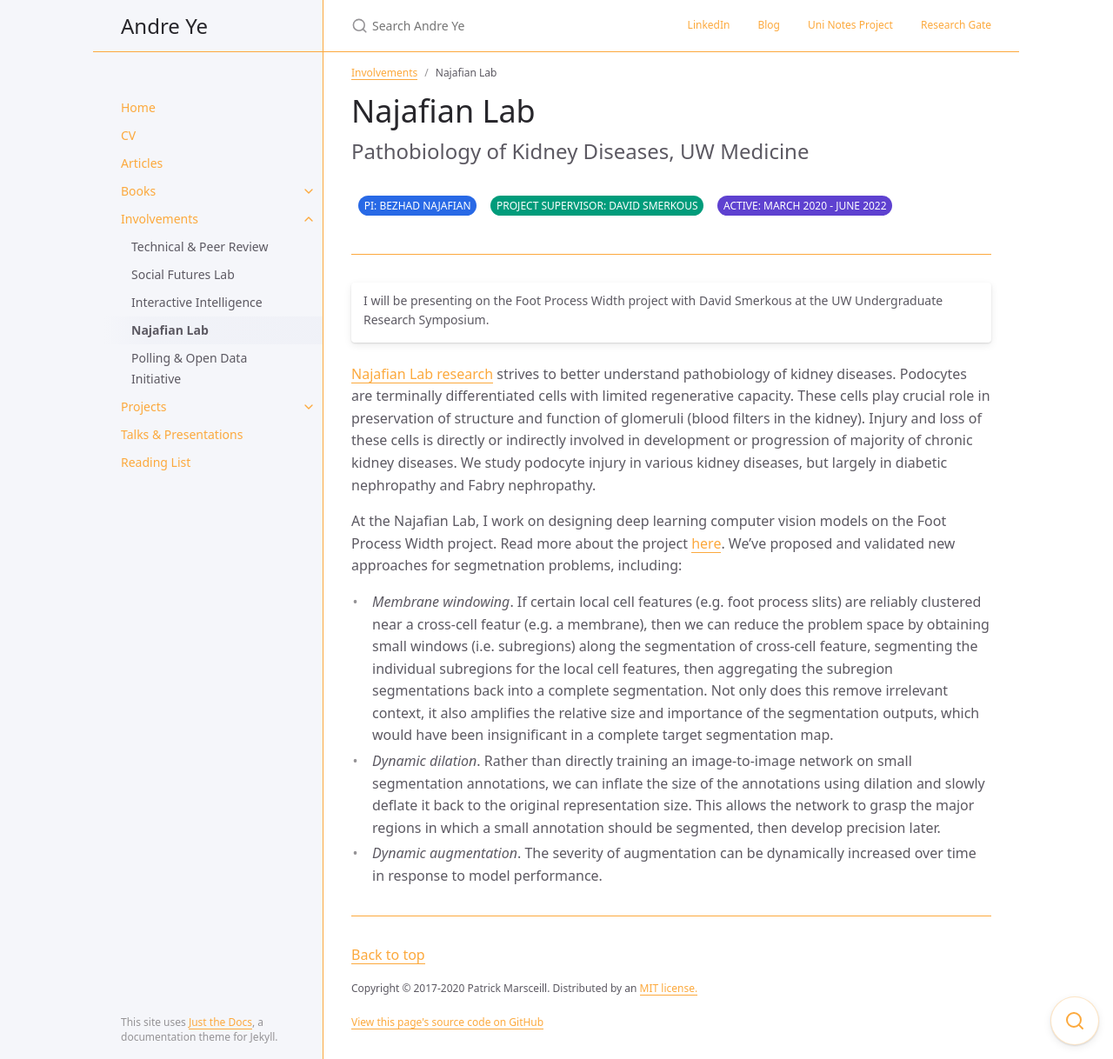
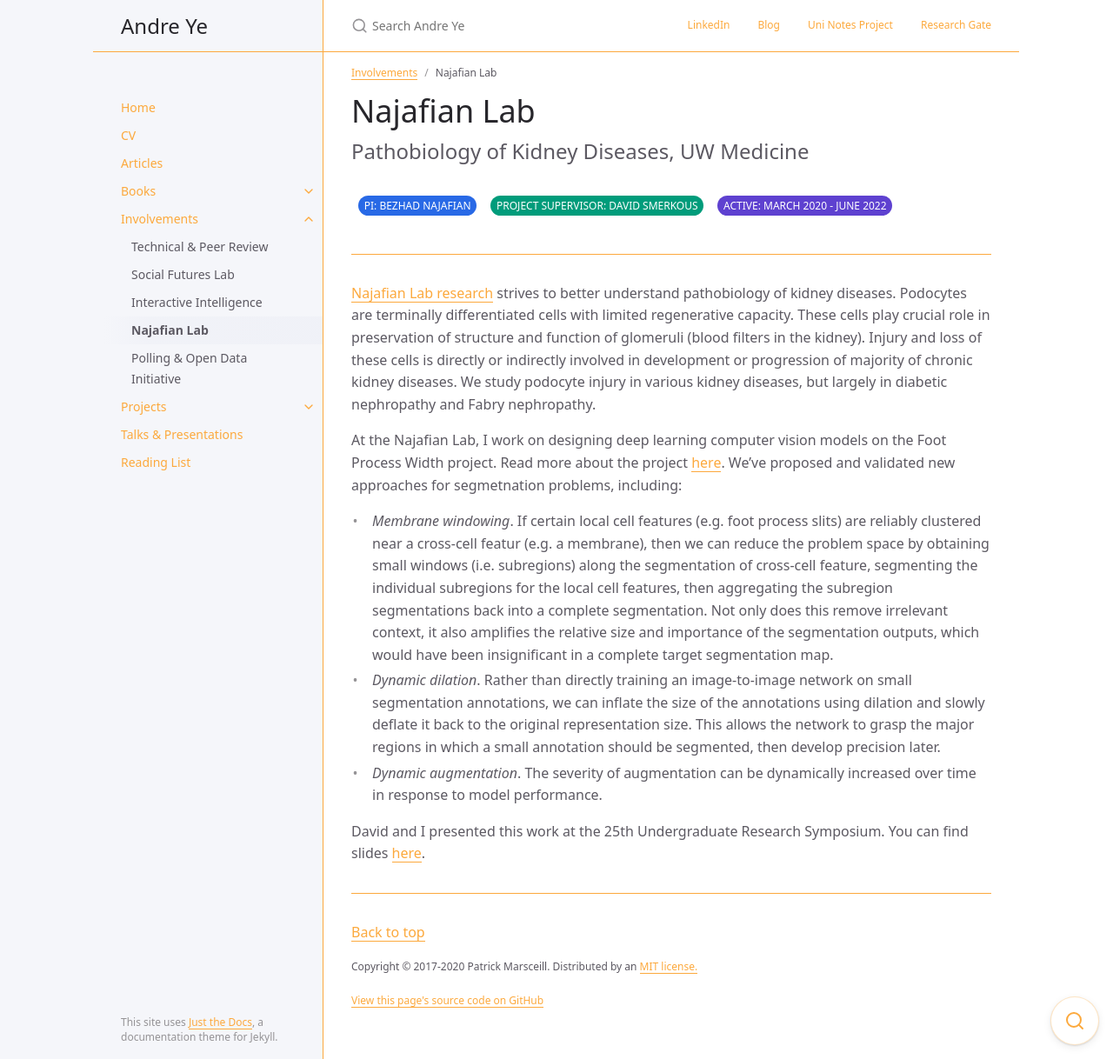
Before and after one commit to andre-ye/andre-ye.github.io-retired, a Jekyll site: the page built from docs/involvements/najafian.md, in a window 1280 px wide and 1218 px high. Shown: the whole window at 87% size. Built offline with Jekyll 4.4.1, drawn with Linux system fonts in a browser that asks for light colours; nearby versions of some CDN libraries.

Commit message:
Update najafian.md

```diff
--- a/docs/involvements/najafian.md
+++ b/docs/involvements/najafian.md
@@ -22,11 +22,11 @@ Active: March 2020 - June 2022
 
 ---
 
-| I will be presenting on the Foot Process Width project with David Smerkous at the UW Undergraduate Research Symposium. |
-
 [Najafian Lab research](https://dlmp.uw.edu/research-labs/najafian){:target="_blank"} strives to better understand pathobiology of kidney diseases. Podocytes are terminally differentiated cells with limited regenerative capacity. These cells play crucial role in preservation of structure and function of glomeruli (blood filters in the kidney). Injury and loss of these cells is directly or indirectly involved in development or progression of majority of chronic kidney diseases. We study podocyte injury in various kidney diseases, but largely in diabetic nephropathy and Fabry nephropathy.
 
 At the Najafian Lab, I work on designing deep learning computer vision models on the Foot Process Width project. Read more about the project [here](./projects/slit-detection). We've proposed and validated new approaches for segmetnation problems, including:
 - *Membrane windowing*. If certain local cell features (e.g. foot process slits) are reliably clustered near a cross-cell featur (e.g. a membrane), then we can reduce the problem space by obtaining small windows (i.e. subregions) along the segmentation of cross-cell feature, segmenting the individual subregions for the local cell features, then aggregating the subregion segmentations back into a complete segmentation. Not only does this remove irrelevant context, it also amplifies the relative size and importance of the segmentation outputs, which would have been insignificant in a complete target segmentation map.
 - *Dynamic dilation*. Rather than directly training an image-to-image network on small segmentation annotations, we can inflate the size of the annotations using dilation and slowly deflate it back to the original representation size. This allows the network to grasp the major regions in which a small annotation should be segmented, then develop precision later.
 - *Dynamic augmentation*. The severity of augmentation can be dynamically increased over time in response to model performance.
+
+David and I presented this work at the 25th Undergraduate Research Symposium. You can find slides [here](https://andre-ye.github.io/files/najafian/URP%20Presentation.pdf){:target="_blank"}.
```
